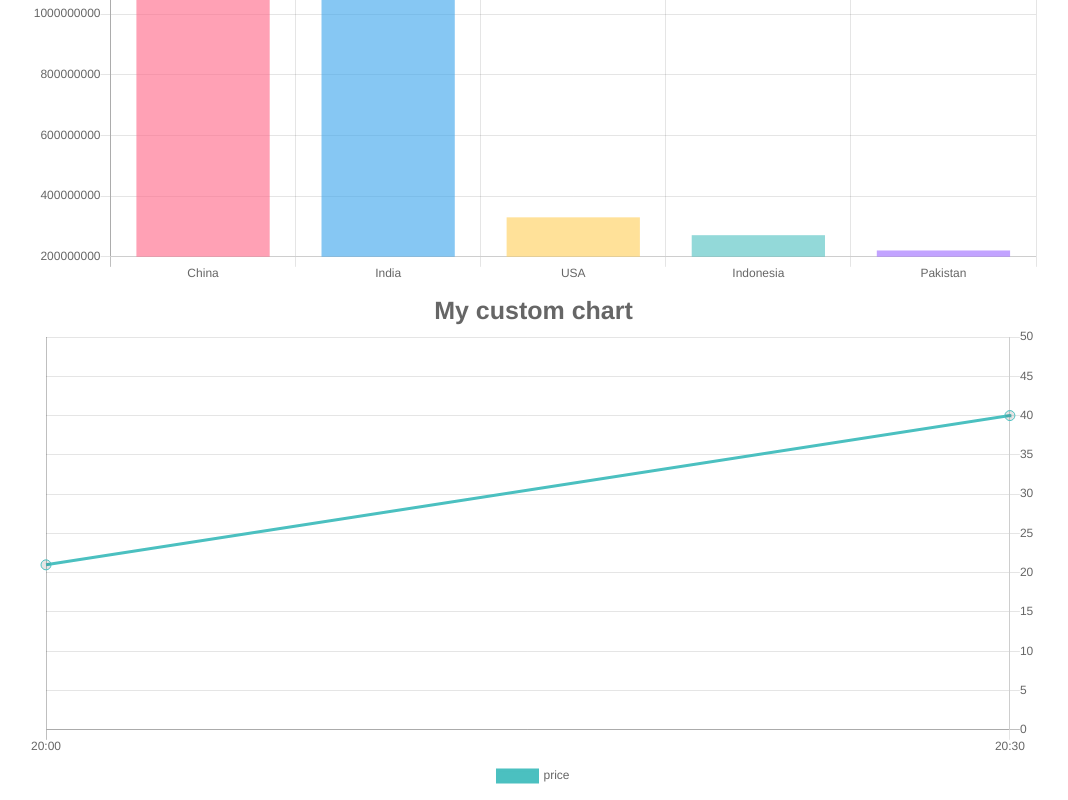
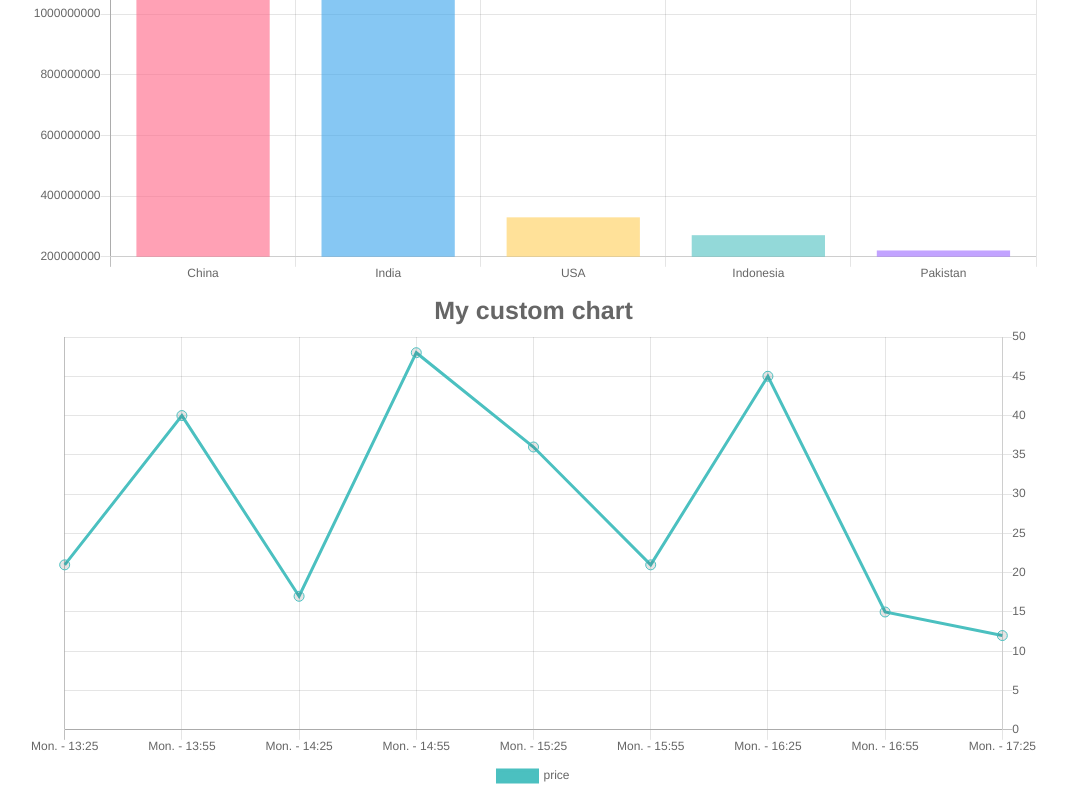
Before and after one commit to marzouk2002/explore-Chart.js, a React (Create React App) app: page / in a window 1280 px wide. Shown: the part 226-1026 px from the top of the page, without its empty margins (107-1175 px from the left). Built offline with nearby package versions, Linux system fonts and the light colour scheme.

Commit message:
test adding predictions done

```diff
--- a/src/MyChart.js
+++ b/src/MyChart.js
@@ -7,8 +7,8 @@ function MyChart({scale}) {
     const [ vuePred, setVuePred ] = useState(false)
     const [ data, setData ] = useState([ 21, 40, 17, 48, 36, 21, 45, 15, 12])
     const [ predictions, setPredictions ] = useState([ 15, 18])
-    const [ predLabel, setPredLabel ] = useState([ 15, 18])
-    const [ labels, setLabels] = useState(['20:00', '20:30'])
+    const [ predLabel, setPredLabel] = useState(['20:00', '20:30'])
+    const [ labels, setLabels] = useState([])
 
     // useEffect(() => {
     //     setInterval(() => {
--- a/src/components/LineChart.js
+++ b/src/components/LineChart.js
@@ -17,8 +17,11 @@ function LineChart({ dataset, labels, vuePred, predLabel, predictions }) {
                   borderColor: 'black',
                   tension: 0
                 }])
+        } else {
+            setUseData([dataset])
+            setUseLabels([...labels])
         }
-    }, [vuePred])
+    }, [labels, vuePred, dataset, predLabel, predictions])
 
     return (
         <>
```
